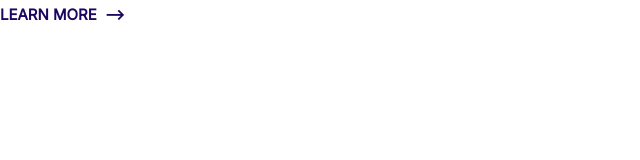
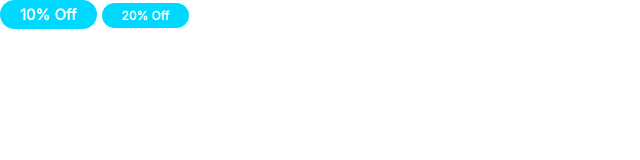
Before and after one commit to radityoam/moshify-practice, a plain HTML site: page index.html in a window 1280 px wide. Shown: the whole page, without its empty margins (0-640 px from the left). Drawn offline with Linux system fonts and the light colour scheme.

Commit message:
Add badges

```diff
--- a/index.html
+++ b/index.html
@@ -10,11 +10,12 @@
     <link rel="preconnect" href="https://fonts.googleapis.com" />
     <link rel="preconnect" href="https://fonts.gstatic.com" crossorigin />
     <link
-      href="https://fonts.googleapis.com/css2?family=Inter:opsz,wght@14..32,400;700&display=swap"
+      href="https://fonts.googleapis.com/css2?family=Inter:opsz,wght@14..32,400;600;700&display=swap"
       rel="stylesheet"
     />
   </head>
   <body>
-    <a href="#" class="link-text">Learn more</a>
+    <span class="badge badge--secondary">10% Off</span>
+    <span class="badge badge--secondary badge--small">20% Off</span>
   </body>
 </html>
--- a/style.css
+++ b/style.css
@@ -85,3 +85,36 @@ a {
         font-size: 1.5rem;
     }
 }
+
+/* Badges */
+.badge {
+    border-radius: 20px;
+    font-weight: 600;
+    padding: 0.5rem 2rem;
+    white-space: nowrap;
+    font-size: 2rem;
+}
+
+.badge--primary {
+    background: var(--primary-color);
+    color: white;
+}
+
+.badge--secondary {
+    background: var(--secondary-color);
+    color: white;
+}
+
+.badge--small {
+    font-size: 1.6rem;
+}
+
+@media screen and (min-width: 1024px) {
+    .badge {
+        font-size: 1.5rem;
+    }
+
+    .badge--small {
+        font-size: 1.2rem;
+    }
+}
```
Also changed, not shown: Component/badges.html (added, +2 -0 lines).
